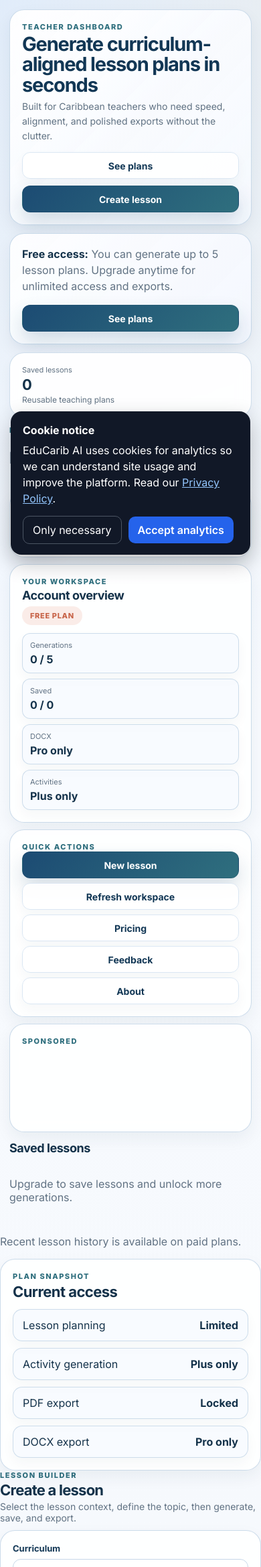
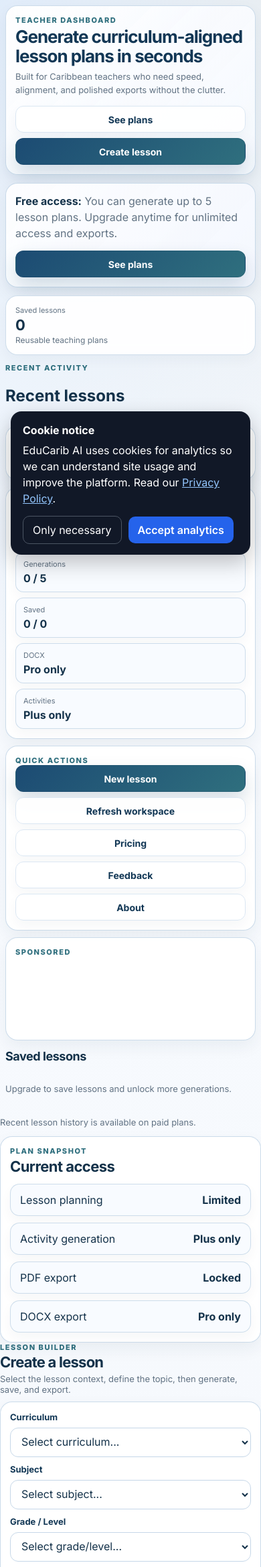
Before and after one commit to Mcubed-3/EduCaribedu, a FastAPI app: page / in a window 390 px wide. Shown: the top 2339 px of the page at 67% size. Run offline with FastAPI, Linux system fonts and the light colour scheme.

Commit message:
user dashboard update

```diff
--- a/app/static/styles.css
+++ b/app/static/styles.css
@@ -1,8 +1,8 @@
 :root {
   --bg: #f4f7fb;
   --bg-soft: #f8fbff;
-  --panel: rgba(255, 255, 255, 0.88);
-  --panel-2: rgba(248, 251, 255, 0.92);
+  --panel: rgba(255, 255, 255, 0.92);
+  --panel-2: rgba(248, 251, 255, 0.94);
   --text: #14324a;
   --muted: #617283;
   --line: #dbe7f3;
@@ -96,7 +96,7 @@ img {
 }
 
 .btn-secondary {
-  background: rgba(255, 255, 255, 0.9);
+  background: rgba(255, 255, 255, 0.94);
   color: var(--navy-deep);
   border-color: var(--line);
   box-shadow: 0 8px 18px rgba(17, 44, 73, 0.04);
@@ -134,7 +134,7 @@ textarea {
   width: 100%;
   min-width: 0;
   border: 1px solid var(--line-strong);
-  background: rgba(255, 255, 255, 0.94);
+  background: rgba(255, 255, 255, 0.96);
   color: var(--text);
   border-radius: 12px;
   padding: 10px 12px;
@@ -218,16 +218,16 @@ textarea:focus {
 
 .dashboard-shell {
   display: grid;
-  grid-template-columns: 260px minmax(0, 1fr);
-  gap: 14px;
-  padding: 12px;
-  max-width: 1360px;
+  grid-template-columns: 240px minmax(0, 1fr);
+  gap: 12px;
+  padding: 10px;
+  max-width: 1180px;
   margin: 0 auto;
 }
 
 .sidebar {
   display: grid;
-  gap: 12px;
+  gap: 10px;
   align-content: start;
 }
 
@@ -239,7 +239,7 @@ textarea:focus {
 .upgrade-banner {
   background: var(--panel);
   border: 1px solid rgba(198, 215, 232, 0.9);
-  border-radius: var(--radius-xl);
+  border-radius: var(--radius-lg);
   box-shadow: 0 10px 24px rgba(17, 44, 73, 0.06);
   backdrop-filter: blur(10px);
   transition: transform 0.18s ease, box-shadow 0.18s ease, border-color 0.18s ease;
@@ -336,14 +339,14 @@ textarea:focus {
   display: flex;
   gap: 8px;
   flex-wrap: wrap;
-  margin-bottom: 12px;
+  margin-bottom: 10px;
 }
 
 .pill {
   display: inline-flex;
   align-items: center;
   justify-content: center;
-  height: 28px;
+  min-height: 28px;
   padding: 0 12px;
   border-radius: 999px;
   font-size: 11px;
@@ -436,7 +439,7 @@ textarea:focus {
 }
 
 .hero-card {
-  padding: 16px 18px;
+  padding: 14px 16px;
   display: flex;
   justify-content: space-between;
   gap: 14px;
@@ -446,17 +449,22 @@ textarea:focus {
     linear-gradient(135deg, rgba(207, 228, 255, 0.22), rgba(231, 194, 125, 0.06));
 }
 
+.hero-text {
+  min-width: 0;
+}
+
 .hero-text h1 {
   margin: 4px 0 6px;
-  font-size: clamp(24px, 2.2vw, 34px);
-  line-height: 1.05;
+  font-size: clamp(22px, 2vw, 30px);
+  line-height: 1.08;
   letter-spacing: -0.04em;
   color: var(--navy-deep);
+  max-width: 700px;
 }
 
 .hero-text p {
   margin: 0;
-  max-width: 640px;
+  max-width: 600px;
   font-size: 14px;
   line-height: 1.55;
   color: var(--muted);
@@ -467,13 +475,14 @@ textarea:focus {
   flex-wrap: wrap;
   gap: 10px;
   align-items: center;
+  flex-shrink: 0;
 }
 
 .upgrade-banner {
   display: flex;
   justify-content: space-between;
   align-items: center;
-  gap: 16px;
+  gap: 14px;
   background:
     linear-gradient(135deg, rgba(255,255,255,0.92), rgba(244,248,255,0.92)),
     linear-gradient(135deg, rgba(207, 228, 255, 0.25), rgba(231, 194, 125, 0.08));
@@ -514,7 +523,8 @@ textarea:focus {
 
 .content-grid {
   display: grid;
-  grid-template-columns: 1fr 1fr;
+  grid-template-columns: 1fr;
+  gap: 12px;
   align-items: start;
 }
 
@@ -1360,8 +1370,37 @@ table {
 /* ---------- RESPONSIVE ---------- */
 
 @media (max-width: 1280px) {
-  .stats-grid {
-    grid-template-columns: repeat(2, minmax(0, 1fr));
+  .auth-shell,
+  .pricing-grid,
+  .pricing-lower-grid {
+    grid-template-columns: 1fr;
+  }
+
+  .auth-feature-grid {
+    grid-template-columns: 1fr;
+  }
+}
+
+@media (max-width: 1100px) {
+  .dashboard-shell {
+    grid-template-columns: 1fr;
+    padding: 12px;
+    gap: 12px;
+  }
+
+  .sidebar {
+    order: 2;
+    gap: 10px;
+  }
+
+  .main-content {
+    order: 1;
+  }
+
+  .hero-card,
+  .upgrade-banner {
+    flex-direction: column;
+    align-items: flex-start;
   }
 
   .builder-grid,
@@ -1371,45 +1410,30 @@ table {
   }
 }
 
-@media (max-width: 1200px) {
-  .auth-shell,
-  .pricing-grid,
-  .pricing-lower-grid {
-    grid-template-columns: 1fr;
-  }
-
-  .auth-feature-grid {
-    grid-template-columns: 1fr;
-  }
-}
-
-@media (max-width: 980px) {
-  .dashboard-shell {
-    grid-template-columns: 1fr;
-    padding: 14px;
-    gap: 14px;
-  }
-
-  .sidebar {
-    order: 2;
-    gap: 10px;
-  }
-
-  .main-content {
-    order: 1;
-  }
-
-  .hero-card,
-  .upgrade-banner {
-    flex-direction: column;
-    align-items: start;
-  }
-}
-
-@media (max-width: 760px) {
+@media (min-width: 769px) and (max-width: 1100px) {
+  .mini-grid {
+    grid-template-columns: repeat(2, minmax(0, 1fr));
+  }
+
+  .form-grid,
+  .activity-grid {
+    grid-template-columns: 1fr 1fr;
+  }
+
+  .hero-actions {
+    justify-content: flex-start;
+  }
+}
+
+@media (max-width: 768px) {
   .auth-body,
   .pricing-body {
     padding: 16px;
+  }
+
+  .dashboard-shell {
+    padding: 8px;
+    gap: 10px;
   }
 
   .auth-brand-panel,
@@ -1424,8 +1448,8 @@ table {
   .sidebar-card,
   .brand-card,
   .upgrade-banner {
-    padding: 18px;
-    border-radius: 22px;
+    padding: 14px;
+    border-radius: 18px;
   }
 
   .auth-copy h1,
@@ -1440,14 +1464,18 @@ table {
   .pricing-topbar,
   .hero-card {
     flex-direction: column;
-    align-items: start;
+    align-items: flex-start;
   }
 
   .pricing-topbar-actions,
   .hero-actions,
   .output-actions,
-  .action-row {
+  .action-row,
+  .sidebar-actions {
     width: 100%;
+    display: grid;
+    grid-template-columns: 1fr;
+    gap: 8px;
   }
 
   .pricing-topbar-actions .btn,
@@ -1456,6 +1484,8 @@ table {
   .hero-actions .btn-link,
   .output-actions .btn,
   .action-row .btn,
+  .sidebar-actions .btn,
+  .sidebar-actions .btn-link,
   .btn,
   .btn-link {
     width: 100%;
@@ -1464,12 +1494,21 @@ table {
   .form-grid,
   .activity-grid,
   .mini-grid,
-  .stats-grid {
+  .stats-grid,
+  .builder-grid,
+  .content-grid {
     grid-template-columns: 1fr;
   }
 
   .hero-text h1 {
-    font-size: 29px;
+    font-size: 26px;
+    line-height: 1.1;
+  }
+
+  .hero-text p,
+  .section-headline p,
+  .muted {
+    font-size: 13px;
   }
 
   .section-headline h2,
```
Also changed, not shown: other parts of app/static/styles.css (+18 -11 lines).
